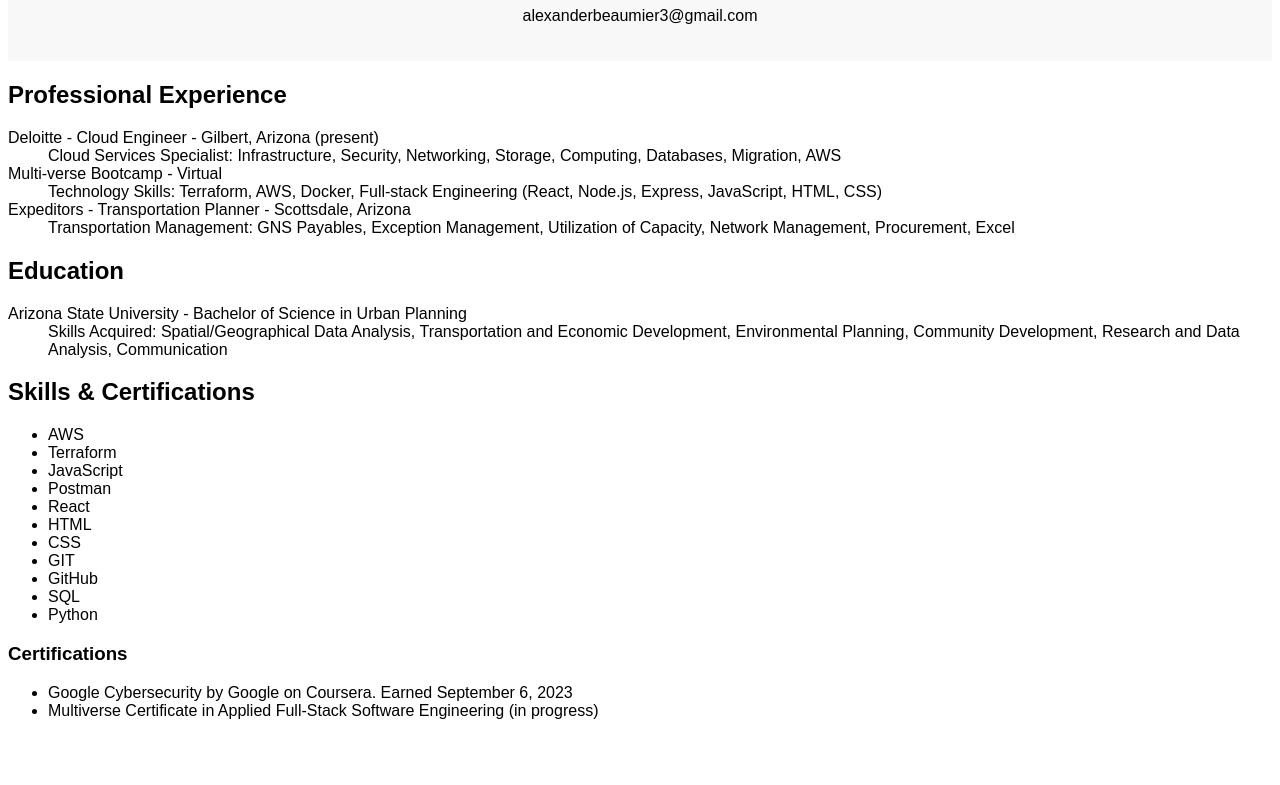
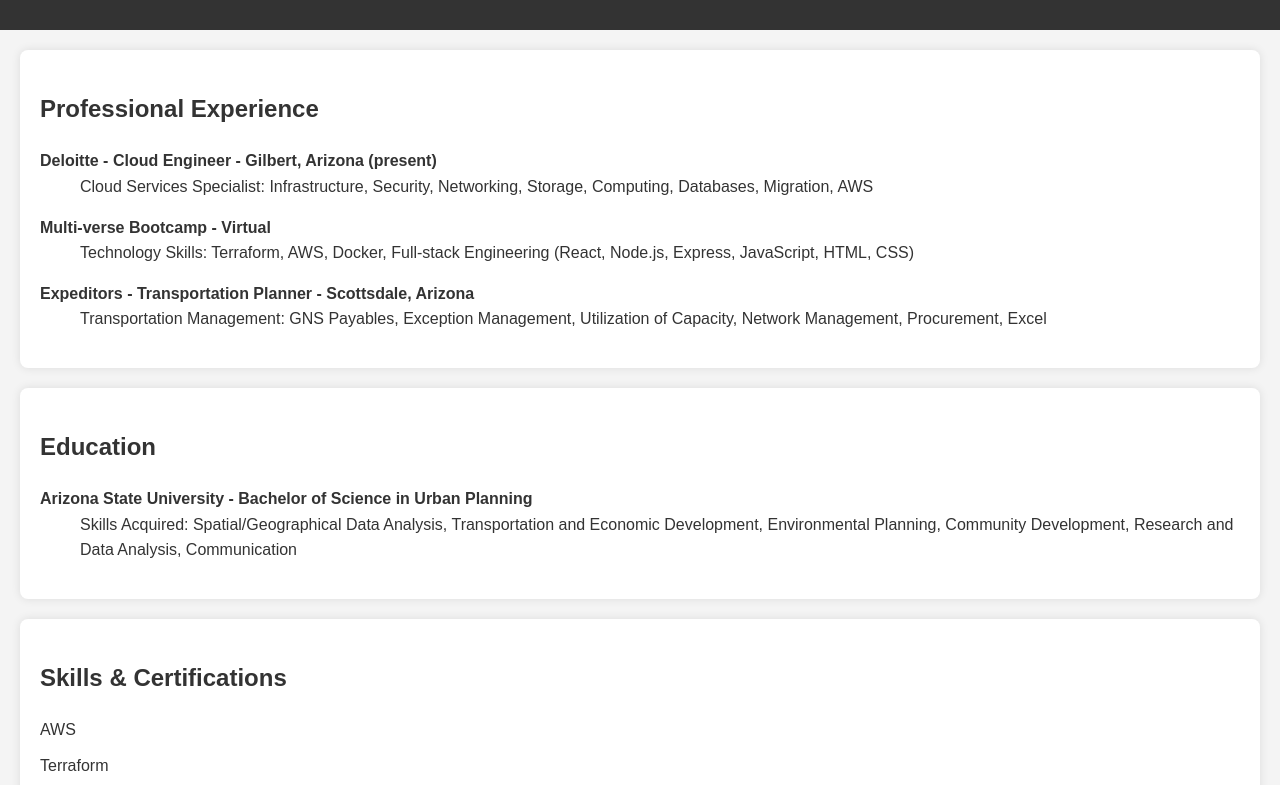
Before and after one commit to Alexanderbeaumier3/alexanderbeaumier-website, a plain HTML site: page index.html in a window 1280 px wide. Shown: the part 261-1046 px from the top of the page. Before the commit the page ends 997 px from the top, so only its background shows below. Drawn offline with Linux system fonts and the light colour scheme.

Commit message:
Update styles.css

```diff
--- a/styles.css
+++ b/styles.css
@@ -1,22 +1,47 @@
 body {
-    font-family: Arial, sans-serif;
+    font-family: 'Arial', sans-serif;
+    line-height: 1.6;
+    margin: 0;
+    padding: 0;
+    background: #f4f4f4;
+    color: #333;
 }
 
 header {
-    background-color: #f8f8f8;
-    padding: 20px;
+    background: #333;
+    color: #fff;
+    padding: 20px 0;
     text-align: center;
 }
 
 .headshot {
-    width: 150px;
-    height: 150px;
+    width: 100px;
+    height: 100px;
     border-radius: 50%;
-    border: 3px solid #333;
+    border: 4px solid #fff;
 }
 
-#employment div {
-    margin-top: 20px;
+section {
+    background: #fff;
+    margin: 20px;
+    padding: 20px;
+    border-radius: 8px;
+    box-shadow: 0 0 10px 0 rgba(0,0,0,0.1);
 }
 
-/* Add additional styling as needed */
+dt {
+    font-weight: bold;
+}
+
+dd + dt {
+    margin-top: 15px;
+}
+
+ul {
+    list-style-type: none;
+    padding: 0;
+}
+
+li {
+    margin-bottom: 10px;
+}
```
